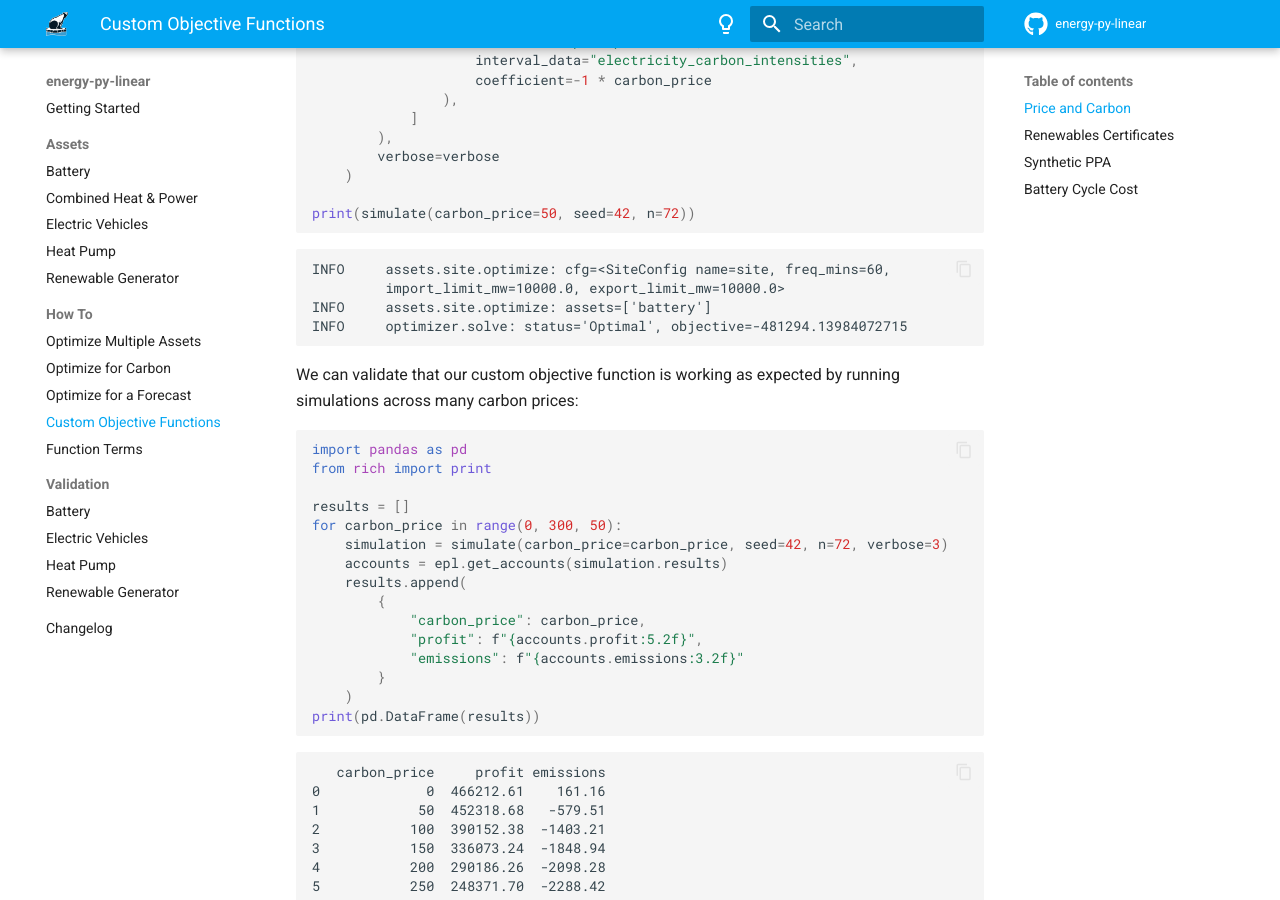
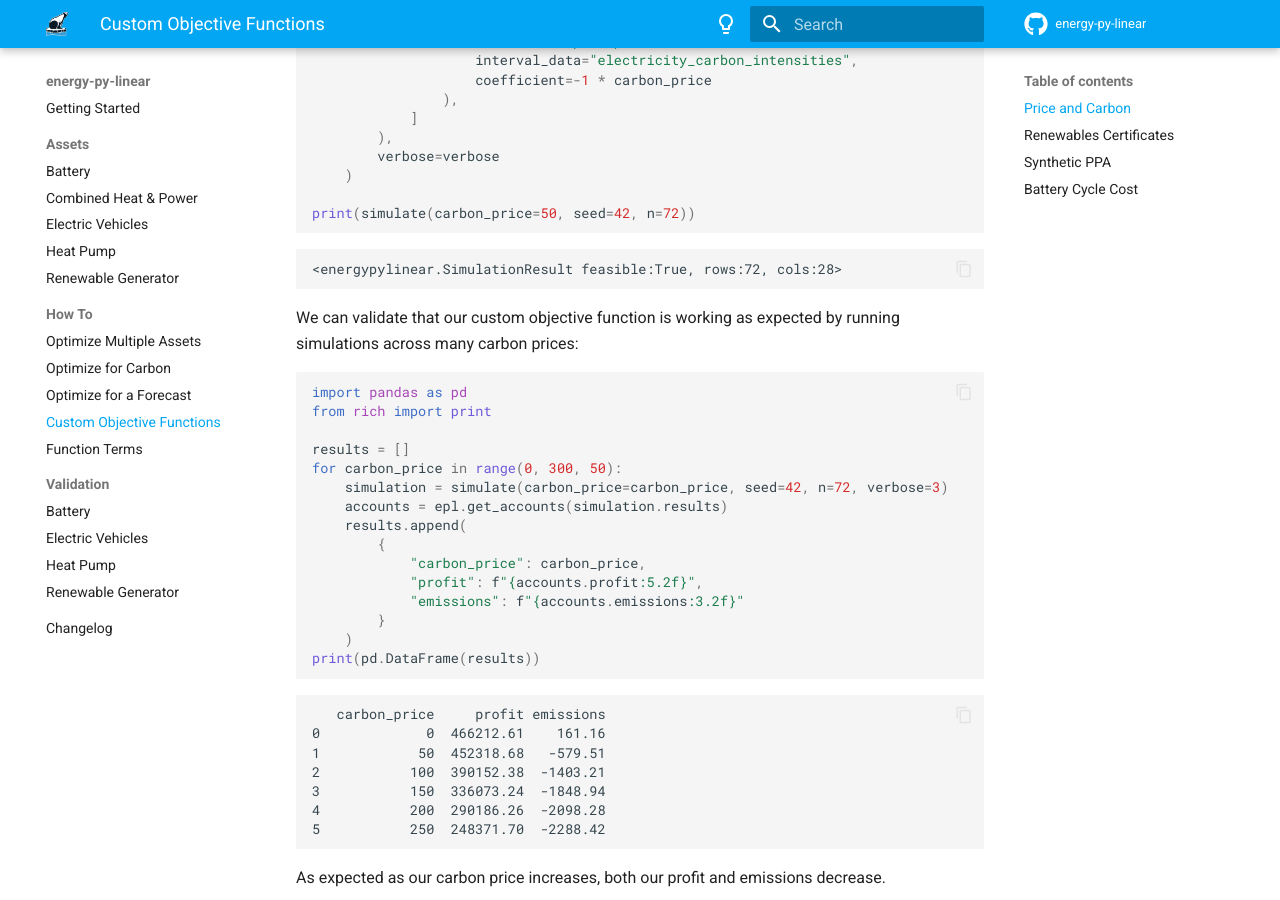
Before and after one commit to ADGEfficiency/energy-py-linear, an MkDocs documentation site: the page built from docs/docs/how-to/custom-objectives.md, in a window 1280 px wide and 900 px high, scrolled down 2166 px. Built offline with MkDocs 1.6.1 and Material for MkDocs 9.7.7, drawn with Linux system fonts in a browser that asks for light colours; plug-ins that fetch from the network failed and are left out; comment, search, counter and statistics services are not loaded; the version menu is left out.

Commit message:
test: fix custom obj doc test

````diff
--- a/docs/docs/how-to/custom-objectives.md
+++ b/docs/docs/how-to/custom-objectives.md
@@ -104,10 +104,7 @@ print(simulate(carbon_price=50, seed=42, n=72))
 ```
 
 ```
-INFO     assets.site.optimize: cfg=<SiteConfig name=site, freq_mins=60,
-         import_limit_mw=10000.0, export_limit_mw=10000.0>
-INFO     assets.site.optimize: assets=['battery']
-INFO     optimizer.solve: status='Optimal', objective=-481294.13984072715
+<energypylinear.SimulationResult feasible:True, rows:72, cols:28>
 ```
 
 We can validate that our custom objective function is working as expected by running simulations across many carbon prices:
````
Also changed, not shown: docs/docs/how-to/min-max-function-terms.md (+14 -16 lines), 2 other files.
